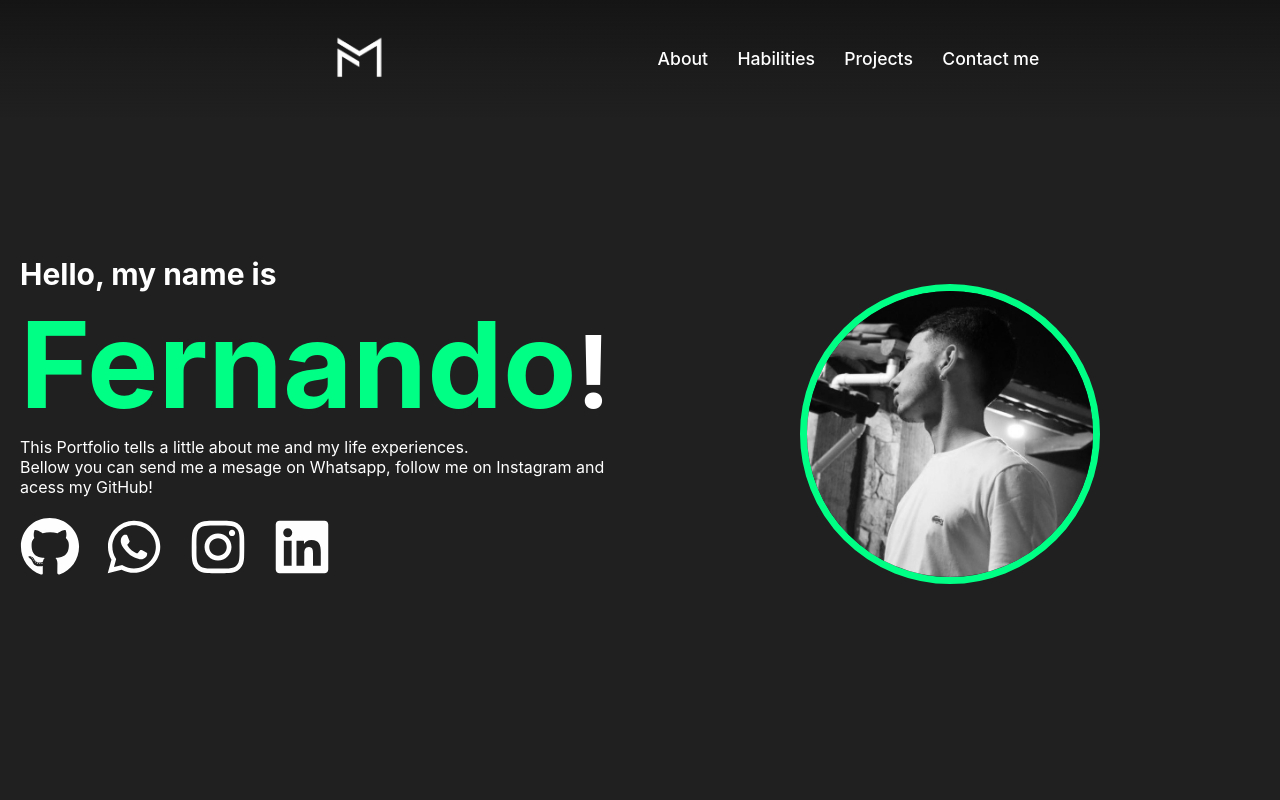
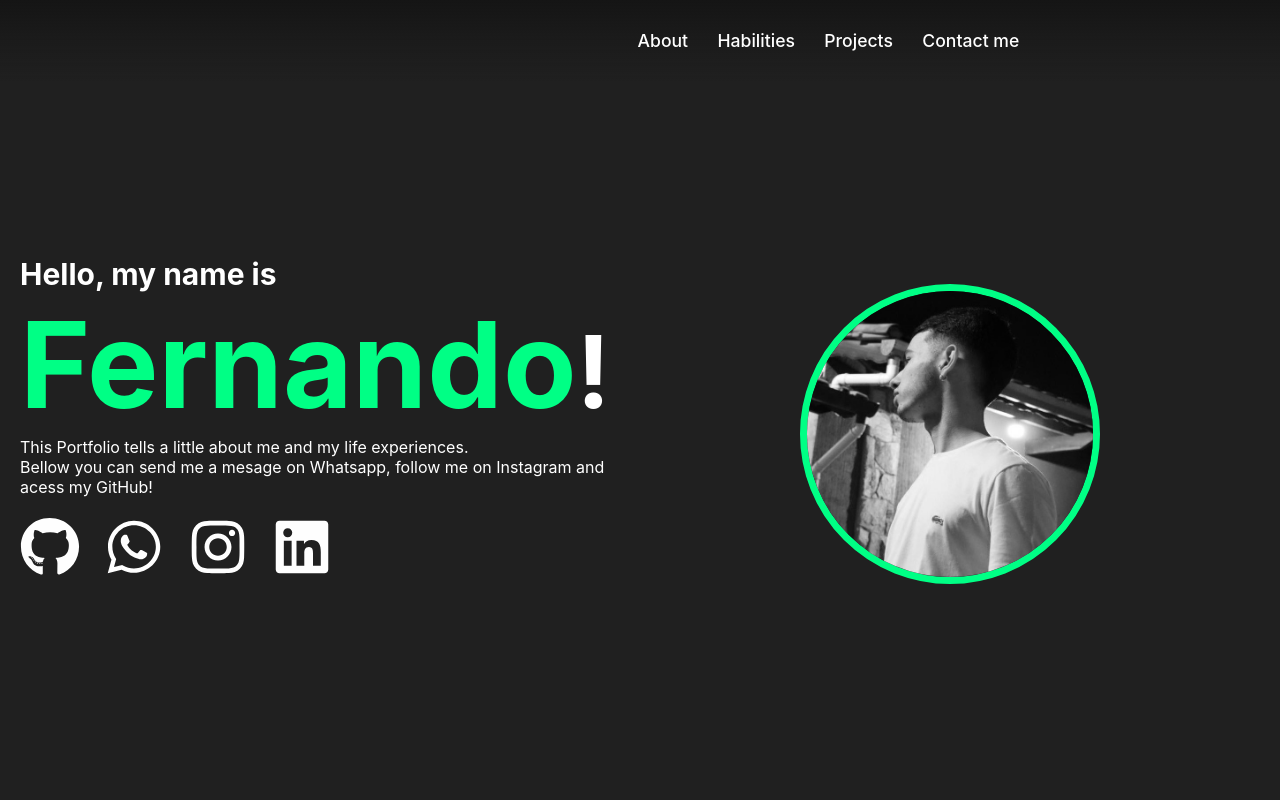
Before and after one commit to fernandomp26/fernandomorales_portfolio, a React (Vite) app: page / in a window 1280 px wide. Shown: the top 800 px of the page. Built offline with nearby package versions, Linux system fonts and the light colour scheme.

Commit message:
icone alterado

```diff
--- a/src/components/header/Header.css
+++ b/src/components/header/Header.css
@@ -7,6 +7,17 @@ header {
    padding: 30px 60px;
    background: linear-gradient(rgb(21, 21, 21), rgba(24, 24, 24, 0.59), transparent);
    z-index: 999;
+}
+
+header p.icon {
+   font-size: 50px;
+   color: #fff;
+   transition: all 0.3s;
+   cursor: pointer;
+}
+
+header p.icon:hover {
+   color: #00ff85;
 }
 
 header span {
--- a/src/components/header/Header.jsx
+++ b/src/components/header/Header.jsx
@@ -1,6 +1,5 @@
 import { useState } from 'react';
 import './Header.css';
-import logo from '../imgs/logo.png';
 import { IoMenu, IoClose } from "react-icons/io5";
 
 export default function Header({ scrollToRef }) {
@@ -23,7 +22,7 @@ export default function Header({ scrollToRef }) {
             <a className='button-menu' onClick={openMenu}>
                <IoMenu />
             </a>
-            <img src={logo} width={60}/>
+            <p className='icon'></p>
             <div className="nav" id='nav'>
                <a className='button-menu' onClick={openMenu}>
                   <IoClose />
```
Also changed, not shown: src/components/imgs/logo.png (deleted).
